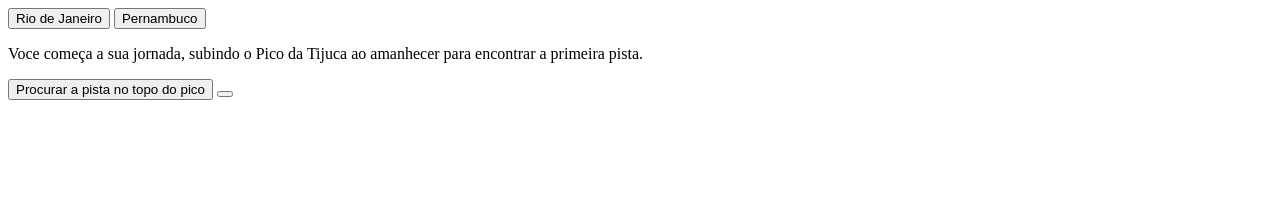
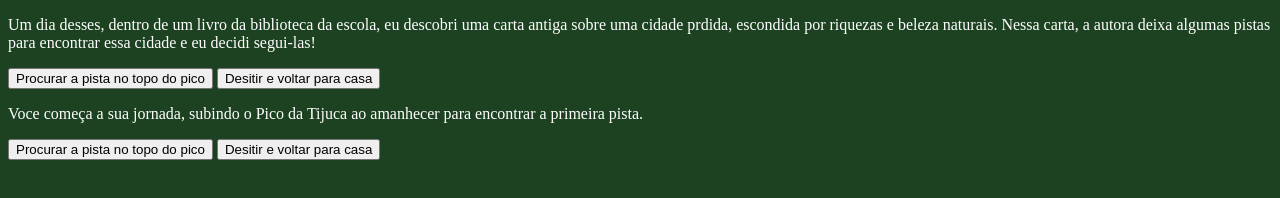
Before and after one commit to evelynhladuniak/aventura, a plain HTML site: page index.html in a window 1280 px wide. Drawn offline with Linux system fonts and the light colour scheme; a web font is replaced by a local one.

Commit message:
12/06/25

```diff
--- a/index.html
+++ b/index.html
@@ -3,15 +3,21 @@
 <head>
     <meta charset="UTF-8">
     <meta name="viewport" content="width=device-width, initial-scale=1.0">
+    <link rel="stylesheet" href="style.css">
+    <link rel="preconnect" href="https://fonts.googleapis.com">
+    <link rel="preconnect" href="https://fonts.gstatic.com" crossorigin>
+    <link href="https://fonts.googleapis.com/css2?family=Bai+Jamjuree:ital,wght@0,200;0,300;0,400;0,500;0,600;0,700;1,200;1,300;1,400;1,500;1,600;1,700&display=swap" rel="stylesheet">
     <title>em busca da cidade perdida</title>
 </head>
 <body>
     <main>
-        <div>
+        <div class="passo" id="passo-0">
+            <p>Um dia desses, dentro de um livro da biblioteca da escola, eu descobri uma carta antiga sobre uma cidade prdida, escondida por riquezas e beleza naturais. Nessa carta, a autora deixa algumas pistas para encontrar essa cidade e eu decidi segui-las!
+            </p>
             <button class="btn-proximo" data-proximo="1">
-            Rio de Janeiro</button>
+                Procurar a pista no topo do pico</button>
             <button class="btn-proximo" data-proximo="2">
-            Pernambuco</button>
+            Desitir e voltar para casa</button>
         </div>
         <div class="passo" id="passo-1">
             <p>Voce começa a sua jornada, subindo o Pico da Tijuca
@@ -19,7 +25,8 @@
             </p>
             <button class="btn-proximo" data-proximo="3">
                 Procurar a pista no topo do pico</button>
-            <button class="btn-proximo" data-proximo="4"></button>
+            <button class="btn-proximo" data-proximo="4">
+            Desitir e voltar para casa</button>
         </div>
     </main>
 
--- /dev/null
+++ b/style.css
@@ -0,0 +1,6 @@
+body {
+    background-color: #1d4221;
+    color: white;
+    font-family: ;
+
+}
```
Also changed, not shown: 1 other file.
